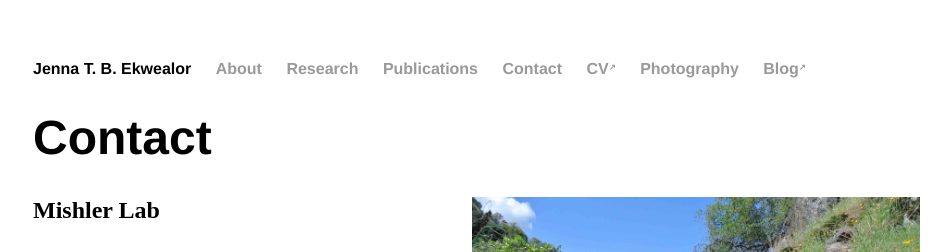
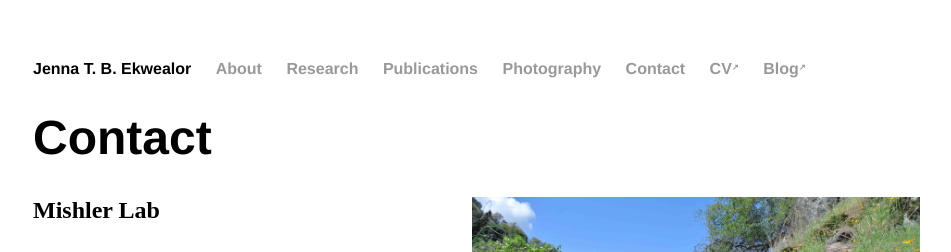
Before and after one commit to jenna-tb-ekwealor/jenna-tb-ekwealor.github.io, a Jekyll site: the page built from contact/index.html, in a window 1280 px wide. Shown: the top 252 px of the page, without its empty margins (159-1110 px from the left). Built offline with Jekyll 4.4.1, drawn with Linux system fonts in a browser that asks for light colours; some of the changed lines change nothing that is shown.

Commit message:
change order of menu items

```diff
--- a/_layouts/default.html
+++ b/_layouts/default.html
@@ -12,9 +12,9 @@
 	        	<li><a href="/about">About</a></li>
             	<li><a href="/research">Research</a></li>
             	<li><a href="/publications">Publications</a></li>
+            	<li><a href="/photography">Photography</a></li>
             	<li><a href="/contact">Contact</a></li>
         		<li><a href="/cv/CV_2019_J_Baughman.pdf" target="_blank">CV<font size="-2"><sup>&#8599;</font></sup></a></li>
-        		<li><a href="/photography">Photography</a></li>
         		<li><a href="https://bryophytingbiologist.wordpress.com" target="_blank">Blog<font size="-2"><sup>&#8599;</font></sup></a></li>
 
     		</ul>
```
